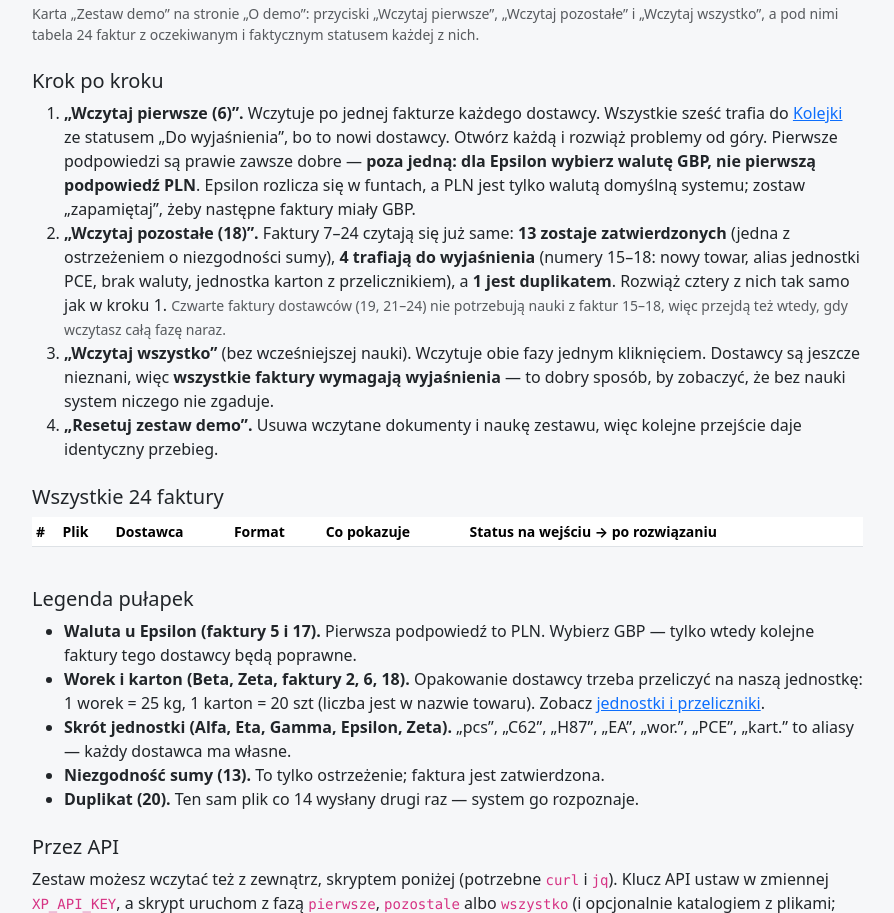
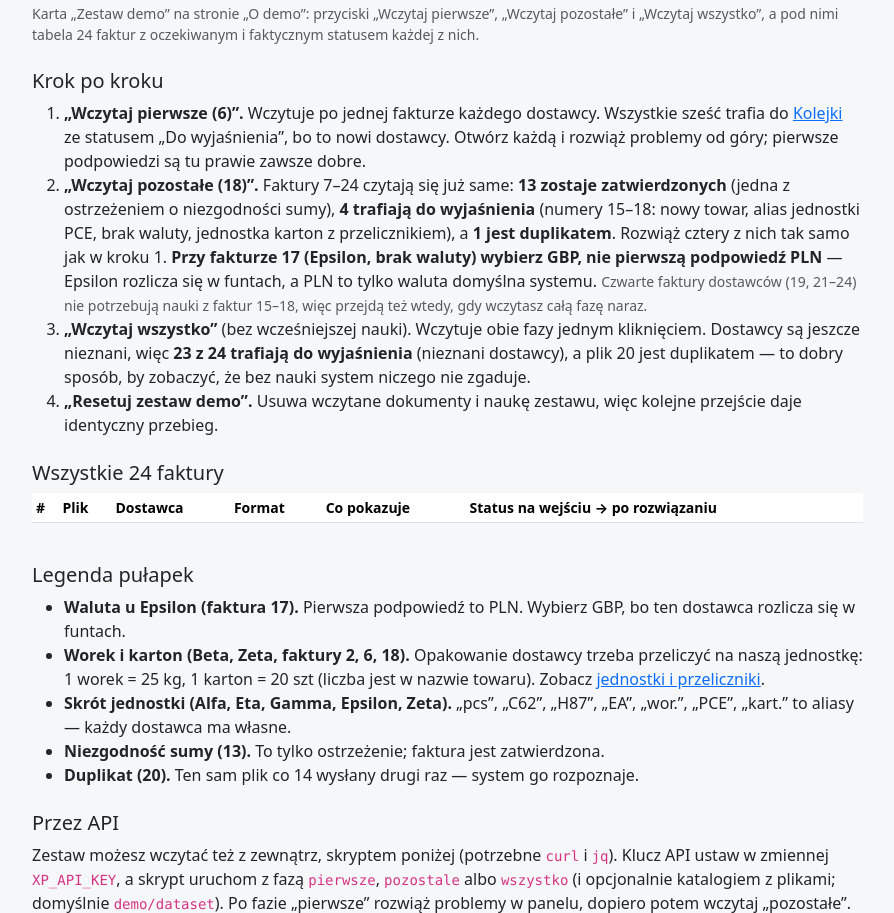
Before and after one commit to AmigoUK/xml-parser, a Python web app: template app/templates/help/zestaw-demo.html in a window 1280 px wide. Shown: the part 729-1642 px from the top of the page, without its empty margins (335-1229 px from the left). Run offline with Jinja, Linux system fonts and the light colour scheme; the template is opened without the code that fills it, so the values that code supplies are empty.

Commit message:
fix(pomoc): zestaw demo — wybór GBP przy fakturze 17, poprawione numery w legendzie pułapek
Co-Authored-By: Claude Fable 5.1 <noreply@anthropic.com>
Claude-Session: https://claude.ai/code/session_012vijU9EfMK3ekxjrzz2gfS

```diff
--- a/app/templates/help/zestaw-demo.html
+++ b/app/templates/help/zestaw-demo.html
@@ -20,17 +20,16 @@
 <ol>
   <li><strong>„Wczytaj pierwsze (6)”.</strong> Wczytuje po jednej fakturze każdego dostawcy. Wszystkie sześć trafia do
     <a href="{{ url_for('help.topic', slug='pierwsza-faktura') }}">Kolejki</a> ze statusem „Do wyjaśnienia”, bo to nowi dostawcy.
-    Otwórz każdą i rozwiąż problemy od góry. Pierwsze podpowiedzi są prawie zawsze dobre —
-    <strong>poza jedną: dla Epsilon wybierz walutę GBP, nie pierwszą podpowiedź PLN</strong>. Epsilon rozlicza się
-    w funtach, a PLN jest tylko walutą domyślną systemu; zostaw „zapamiętaj”, żeby następne faktury miały GBP.</li>
+    Otwórz każdą i rozwiąż problemy od góry; pierwsze podpowiedzi są tu prawie zawsze dobre.</li>
   <li><strong>„Wczytaj pozostałe (18)”.</strong> Faktury 7–24 czytają się już same: <strong>13 zostaje zatwierdzonych</strong>
     (jedna z ostrzeżeniem o niezgodności sumy), <strong>4 trafiają do wyjaśnienia</strong> (numery 15–18: nowy towar,
     alias jednostki PCE, brak waluty, jednostka karton z przelicznikiem), a <strong>1 jest duplikatem</strong>.
-    Rozwiąż cztery z nich tak samo jak w kroku 1.
+    Rozwiąż cztery z nich tak samo jak w kroku 1. <strong>Przy fakturze 17 (Epsilon, brak waluty) wybierz GBP, nie
+    pierwszą podpowiedź PLN</strong> — Epsilon rozlicza się w funtach, a PLN to tylko waluta domyślna systemu.
     <span class="small text-muted">Czwarte faktury dostawców (19, 21–24) nie potrzebują nauki z faktur 15–18, więc
     przejdą też wtedy, gdy wczytasz całą fazę naraz.</span></li>
   <li><strong>„Wczytaj wszystko”</strong> (bez wcześniejszej nauki). Wczytuje obie fazy jednym kliknięciem. Dostawcy są
-    jeszcze nieznani, więc <strong>wszystkie faktury wymagają wyjaśnienia</strong> — to dobry sposób, by zobaczyć, że bez
+    jeszcze nieznani, więc <strong>23 z 24 trafiają do wyjaśnienia</strong> (nieznani dostawcy), a plik 20 jest duplikatem — to dobry sposób, by zobaczyć, że bez
     nauki system niczego nie zgaduje.</li>
   <li><strong>„Resetuj zestaw demo”.</strong> Usuwa wczytane dokumenty i naukę zestawu, więc kolejne przejście daje
     identyczny przebieg.</li>
@@ -61,8 +60,8 @@
 
 <h2 class="h5 mt-4">Legenda pułapek</h2>
 <ul>
-  <li><strong>Waluta u Epsilon (faktury 5 i 17).</strong> Pierwsza podpowiedź to PLN. Wybierz GBP — tylko wtedy kolejne
-    faktury tego dostawcy będą poprawne.</li>
+  <li><strong>Waluta u Epsilon (faktura 17).</strong> Pierwsza podpowiedź to PLN. Wybierz GBP, bo ten dostawca rozlicza
+    się w funtach.</li>
   <li><strong>Worek i karton (Beta, Zeta, faktury 2, 6, 18).</strong> Opakowanie dostawcy trzeba przeliczyć na naszą jednostkę:
     1 worek = 25 kg, 1 karton = 20 szt (liczba jest w nazwie towaru). Zobacz
     <a href="{{ url_for('help.topic', slug='jednostki') }}">jednostki i przeliczniki</a>.</li>
```
Also changed, not shown: docs/pomoc/zestaw-demo.md (+4 -4 lines), tests/test_web_help.py (+16 -0 lines).
